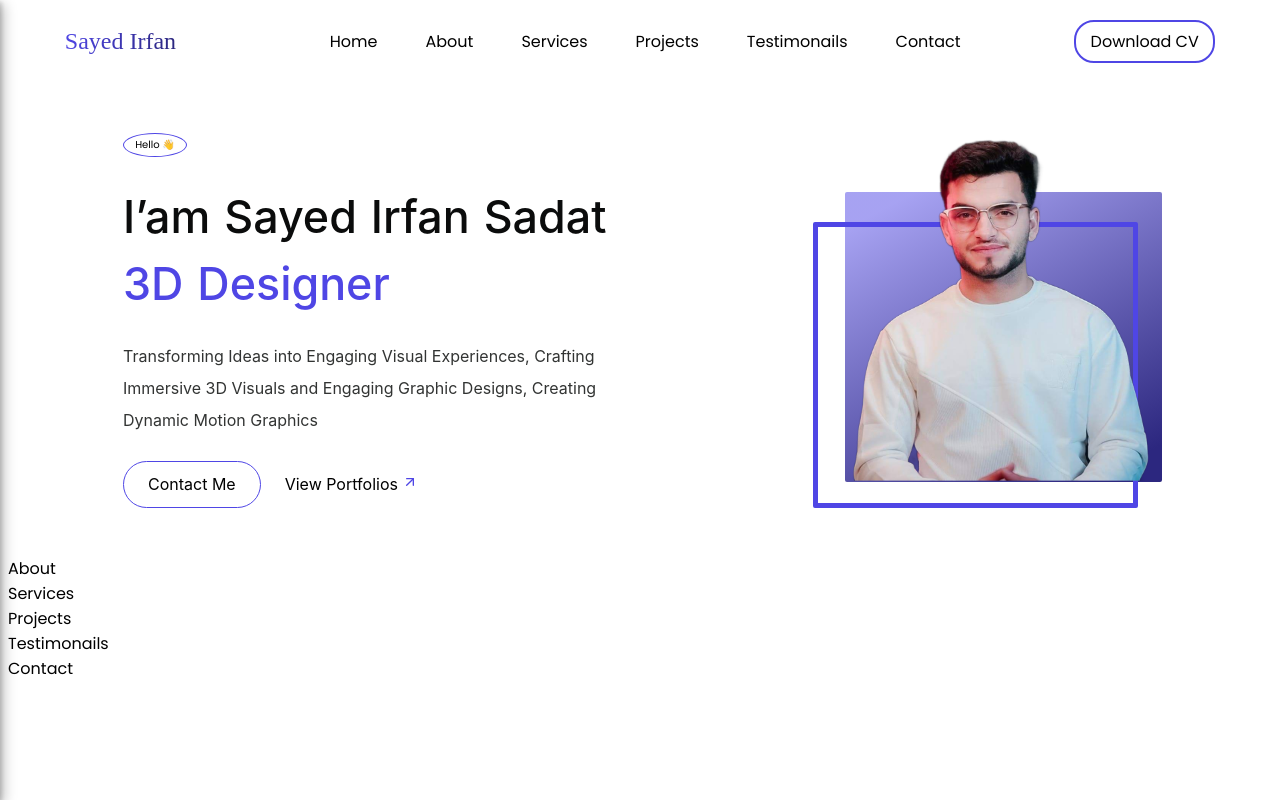
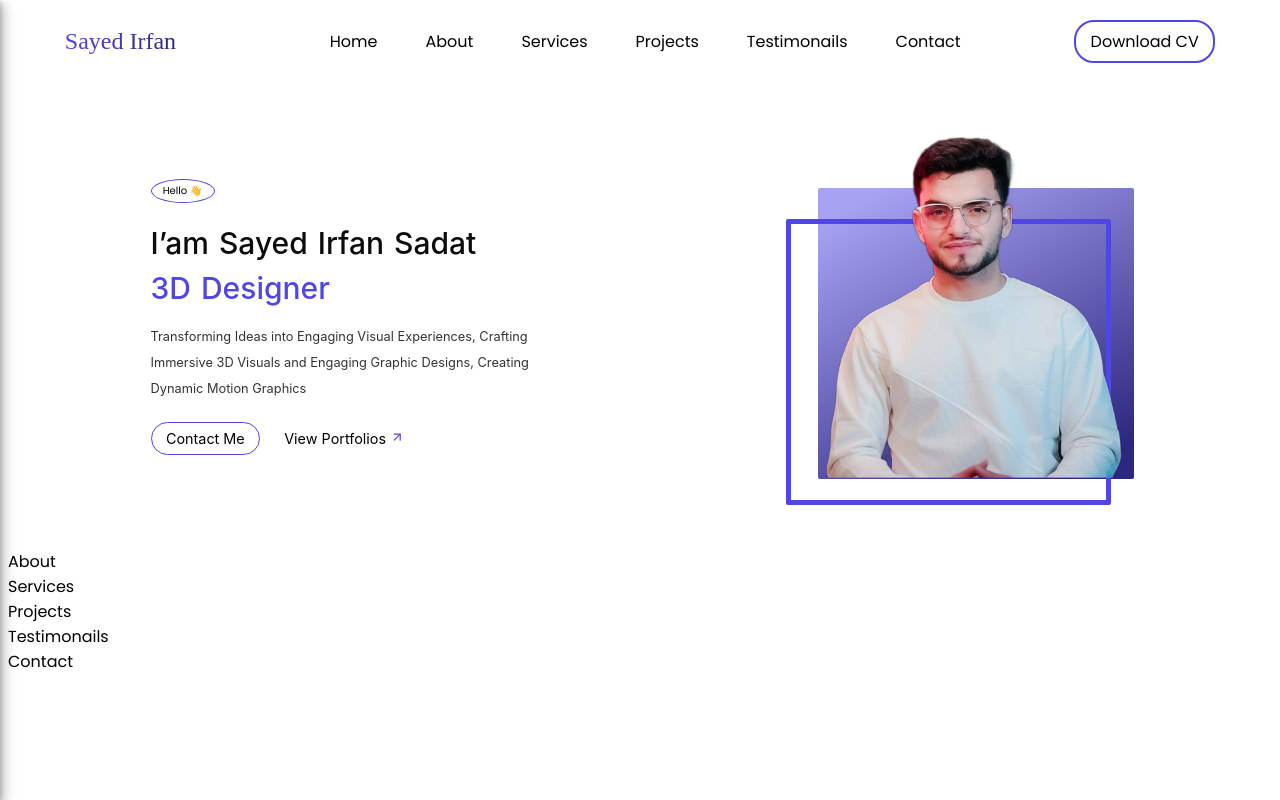
Before and after one commit to zainabturkmen/S-I-S, a React (Create React App) app: page / in a window 1280 px wide. Built offline with nearby package versions, Linux system fonts and the light colour scheme; a web font is replaced by a local one.

Commit message:
adding updates

```diff
--- a/src/components/Hero.js
+++ b/src/components/Hero.js
@@ -184,7 +184,7 @@ const Wrapper = styled.div`
     margin-right: 2em;
   }
 
-  @media (min-width: 1000px) {
+  @media (min-width: 1500px) {
     h1,
     h3 {
       text-align: start;
@@ -201,13 +201,31 @@ const Wrapper = styled.div`
     }
 
     .contact,
-  .portfolio{
-    font-size: 1em;
-  }
-  .contact{
-    padding: .8em 1.5em;
-  }
+    .portfolio {
+      font-size: 1em;
+    }
+    .contact {
+      padding: 0.8em 1.5em;
+    }
 
+    img {
+      width: 400px;
+      border-radius: 2px;
+    }
+
+    .img-container:before {
+      top: 5.1em;
+      left: 2em;
+      width: 88%;
+      height: 78.9%;
+    }
+
+    .img-container:after {
+      width: 340px;
+      top: 7em;
+      left: 0em;
+      height: 75%;
+    }
   }
 `;
 
```
